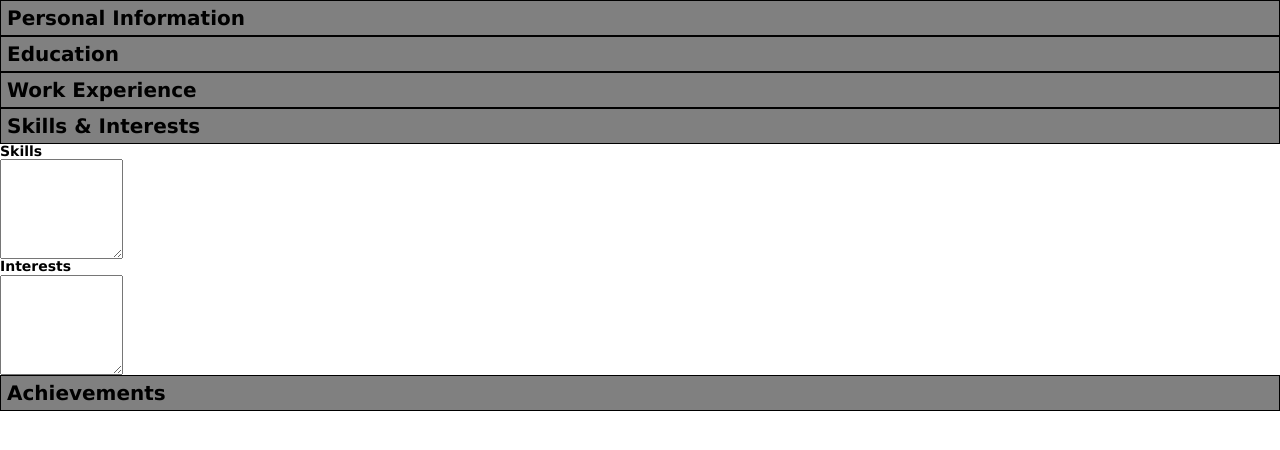
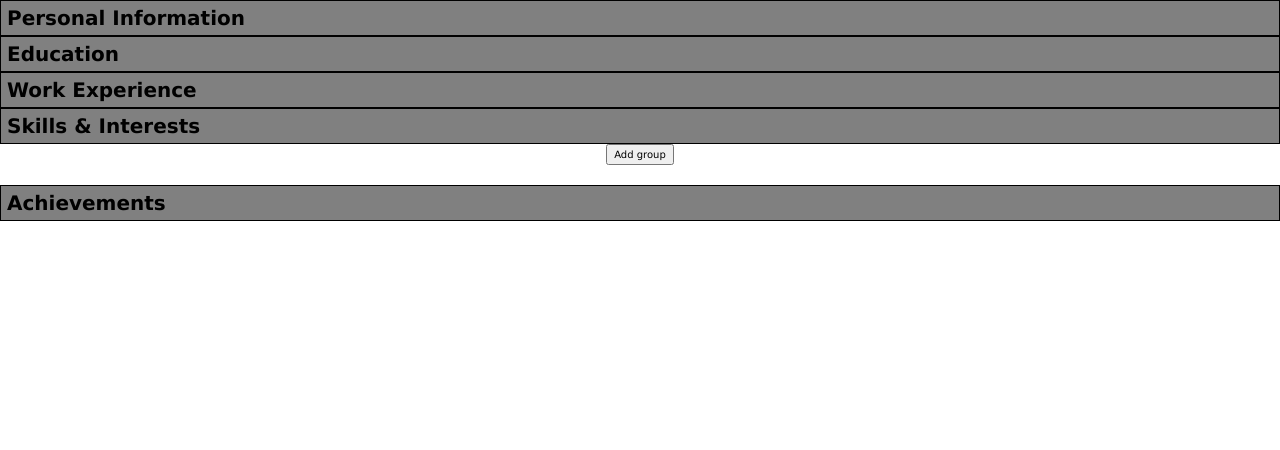
Before and after one commit to Viveyd/cv-maker, a React (Vite) app: page / in a window 1280 px wide. Both pictures are taken after a click on the link "Skills & Interests". Shown: the top 450 px of the page. Built offline with nearby package versions, Linux system fonts and the light colour scheme.

Commit message:
Separate components

```diff
--- a/src/Personal.jsx
+++ b/src/Personal.jsx
@@ -52,6 +52,15 @@ export default function Personal({ data = {}, active, updater, toggler }) {
               changeHandler={(e) => updateData(e, "city")}
             />
           </li>
+          <li>
+            <label>
+              <span> Professional Statement </span>
+              <textarea
+                value={data.statement}
+                onChange={(e) => updateData(e, "statement")}
+              ></textarea>
+            </label>
+          </li>
         </ul>
       )}
     </section>
--- a/src/Skills.jsx
+++ b/src/Skills.jsx
@@ -1,10 +1,57 @@
 export default function Skills({ data, updater, active, toggler }) {
-  function updateData(e, key) {
-    updater({ ...data, [key]: e.target.value });
+  function addData(e) {
+    e.preventDefault();
+    const newData = {
+      id: data.length ? data[data.length - 1].id + 1 : 0,
+      label: "",
+      values: "",
+    };
+    updater(data.concat(newData));
+  }
+  function updateData(e, id, key) {
+    const updatedData = data.map((item) => {
+      if (item.id === id) item[key] = e.target.value;
+      return item;
+    });
+    updater(updatedData);
   }
   function setActive(e) {
     e.preventDefault();
     toggler("skills");
+  }
+
+  function Label({ id, label }) {
+    return (
+      <label>
+        <span> Label </span>
+        <input
+          value={label}
+          onChange={(e) => updateData(e, id, "label")}
+        ></input>
+      </label>
+    );
+  }
+
+  function Values({ id, values }) {
+    return (
+      <label>
+        <span> Values </span>
+        <textarea
+          value={values}
+          onChange={(e) => updateData(e, id, "values")}
+        ></textarea>
+      </label>
+    );
+  }
+
+  function SkillGroup({ data }) {
+    return (
+      <fieldset>
+        <legend> Group </legend>
+        <Label id={data.id} label={data.label} />
+        <Values id={data.id} values={data.values} />
+      </fieldset>
+    );
   }
 
   return (
@@ -14,20 +61,12 @@ export default function Skills({ data, updater, active, toggler }) {
       </a>
       {active && (
         <>
-          <label>
-            <span> Skills </span>
-            <textarea
-              value={data.skills}
-              onChange={(e) => updateData(e, "skills")}
-            ></textarea>
-          </label>
-          <label>
-            <span> Interests </span>
-            <textarea
-              value={data.interests}
-              onChange={(e) => updateData(e, "interests")}
-            ></textarea>
-          </label>
+          <button onClick={addData}> Add group </button>
+          <ul>
+            {data.map((item) => (
+              <SkillGroup key={item.id} data={item} />
+            ))}
+          </ul>
         </>
       )}
     </section>
```
